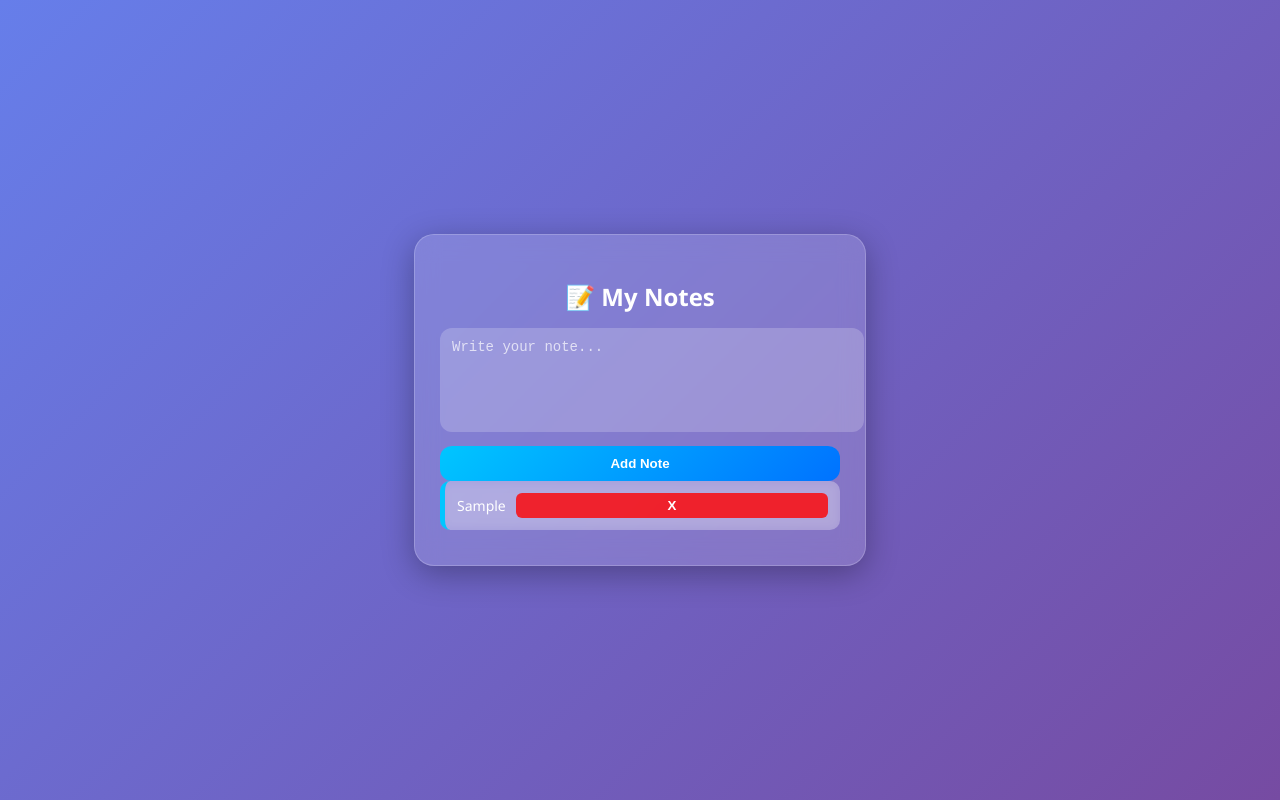
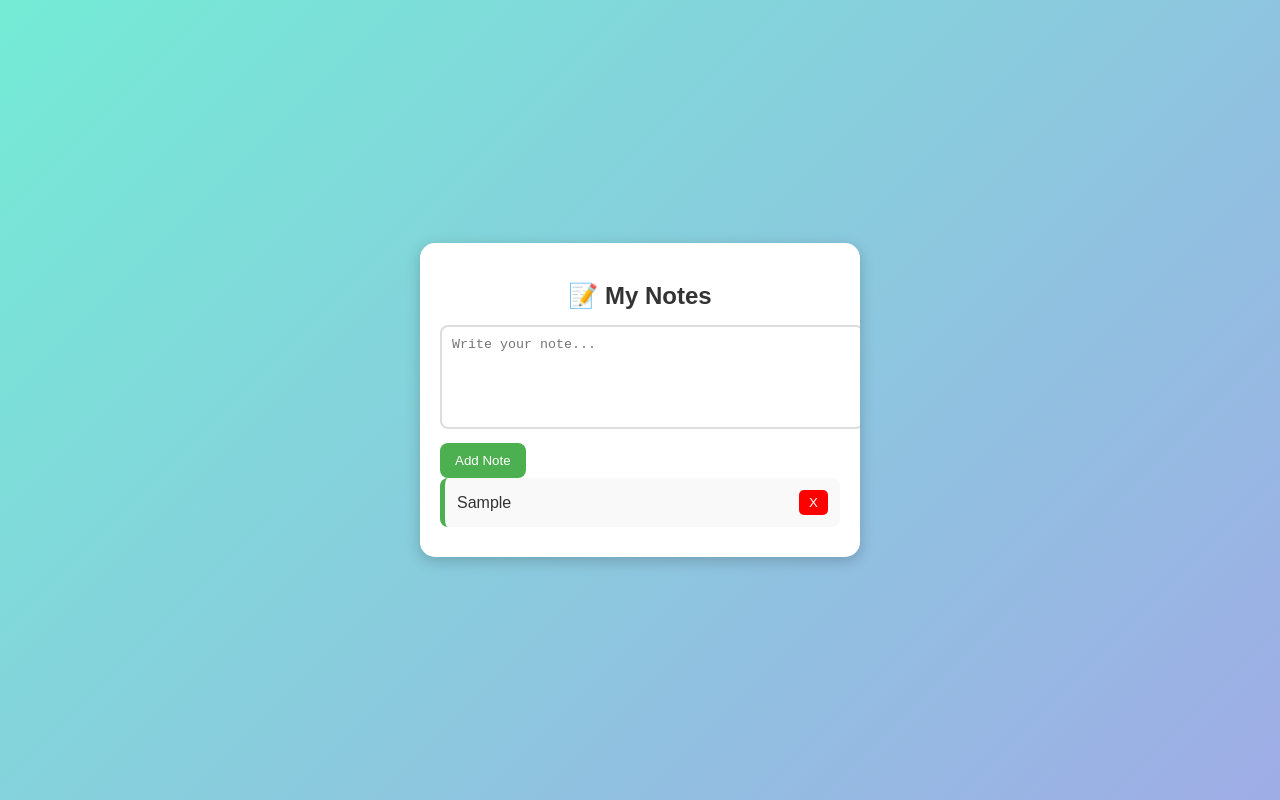
Before and after one commit to jhansichellaboina/Task, a plain HTML site: page index.html in a window 1280 px wide. Both pictures are taken after typing "Sample" into the empty fields and a click on the button "Add Note". Drawn offline with Linux system fonts and the light colour scheme.

Commit message:
Update index.html

```diff
--- a/index.html
+++ b/index.html
@@ -5,104 +5,82 @@
   <title>Notes App</title>
   <style>
     body {
-  font-family: 'Segoe UI', Tahoma, Geneva, Verdana, sans-serif;
-  background: linear-gradient(135deg, #667eea, #764ba2);
+      font-family: Arial, sans-serif;
+      background: linear-gradient(135deg, #74ebd5 0%, #9face6 100%);
       display: flex;
       justify-content: center;
       align-items: center;
       height: 100vh;
       margin: 0;
     }
-
-/* Glassmorphism container */
     .container {
-  background: rgba(255, 255, 255, 0.15);
-  backdrop-filter: blur(12px);
-  -webkit-backdrop-filter: blur(12px);
-  padding: 25px;
-  border-radius: 20px;
-  box-shadow: 0 8px 32px rgba(0, 0, 0, 0.3);
+      background: #fff;
+      padding: 20px;
+      border-radius: 15px;
+      box-shadow: 0 4px 15px rgba(0,0,0,0.2);
       width: 400px;
       max-height: 90vh;
       overflow-y: auto;
-  border: 1px solid rgba(255, 255, 255, 0.2);
     }
-
     h2 {
       text-align: center;
-  color: #fff;
+      color: #333;
       margin-bottom: 15px;
     }
-
     textarea {
       width: 100%;
       height: 80px;
       margin-bottom: 10px;
-  padding: 12px;
-  border: none;
-  border-radius: 12px;
+      padding: 10px;
+      border: 2px solid #ddd;
+      border-radius: 8px;
       resize: none;
       outline: none;
-  background: rgba(255, 255, 255, 0.2);
-  color: #fff;
-  font-size: 14px;
+      transition: 0.3s;
     }
-
-textarea::placeholder {
-  color: rgba(255, 255, 255, 0.7);
+    textarea:focus {
+      border-color: #4CAF50;
     }
-
     button {
       padding: 10px 15px;
-  background: linear-gradient(135deg, #00c6ff, #0072ff);
+      background: #4CAF50;
       color: white;
-  font-weight: bold;
       border: none;
       cursor: pointer;
-  border-radius: 12px;
+      border-radius: 8px;
       transition: 0.3s;
-  width: 100%;
     }
-
     button:hover {
-  background: linear-gradient(135deg, #0072ff, #00c6ff);
+      background: #45a049;
     }
-
     .note {
-  background: rgba(255, 255, 255, 0.25);
-  backdrop-filter: blur(6px);
-  -webkit-backdrop-filter: blur(6px);
+      background: #f9f9f9;
       padding: 12px;
-  border-radius: 10px;
+      border-radius: 8px;
       margin-bottom: 10px;
       display: flex;
       justify-content: space-between;
       align-items: center;
-  border-left: 5px solid #00c6ff;
-  color: #fff;
-  font-size: 14px;
+      border-left: 5px solid #4CAF50;
     }
-
     .note span {
       flex: 1;
       margin-right: 10px;
       word-wrap: break-word;
+      color: #333;
     }
-
     .delete {
-  background: rgba(255, 0, 0, 0.8);
+      background: red;
       color: white;
       border: none;
       padding: 5px 10px;
       cursor: pointer;
-  border-radius: 6px;
+      border-radius: 5px;
       transition: 0.3s;
     }
-
     .delete:hover {
-  background: rgba(200, 0, 0, 1);
+      background: darkred;
     }
-
   </style>
 </head>
 <body>
```
Lines whose indentation alone changed are shown as unchanged.
